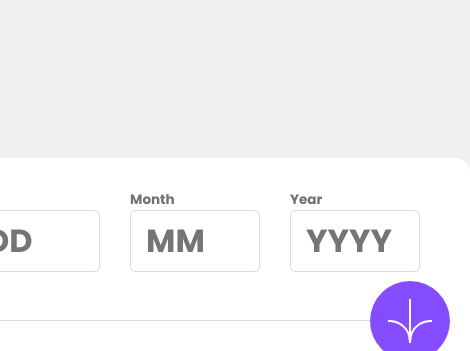
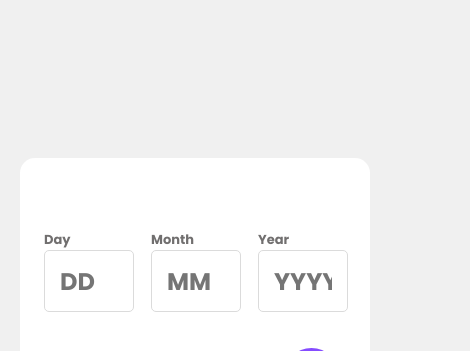
Before and after one commit to HayyatHussain/Age-Calculator, a plain HTML site: page index.html in a window 390 px wide. Shown: the top 351 px of the page, 470 px wide, since content can reach past the window. Drawn offline with Linux system fonts and the light colour scheme.

Commit message:
made design responsive

```diff
--- a/style.css
+++ b/style.css
@@ -70,6 +70,11 @@ input {
   border: 1px solid hsl(0, 0%, 86%);
 }
 
+input:focus {
+  outline: 1.5px solid hsl(259, 100%, 65%);
+  outline-offset: -1.5px; /* To prevent the outline from affecting the layout */
+}
+
 .svg-container {
   display: flex;
   justify-content: right;
@@ -110,3 +115,145 @@ input {
   font-style: italic;
   margin-top: 8px;
 }
+
+/*
+Media Queries
+*/
+
+@media (max-width: 740px) {
+  main {
+    width: 550px;
+    padding: 55px 50px 42px;
+  }
+
+  .svg-container {
+    margin: -40px -20px 0 0;
+  }
+}
+
+@media (max-width: 630px) {
+  main {
+    width: 500px;
+    padding: 62px 40px 36px;
+  }
+
+  .form {
+    gap: 25px;
+    padding-bottom: 50px;
+  }
+
+  h1 {
+    font-size: 57px;
+  }
+
+  label {
+    font-size: 13px;
+  }
+
+  input {
+    width: 120px;
+    height: 18px;
+    font-size: 28px;
+  }
+
+  .svg-container {
+    margin: -35px -10px 0 0;
+  }
+
+  .svg {
+    width: 70px;
+    height: 70px;
+  }
+}
+
+@media (max-width: 550px) {
+  main {
+    width: 450px;
+    padding: 70px 30px 28px;
+  }
+
+  .form {
+    gap: 23px;
+    padding-bottom: 55px;
+  }
+
+  label {
+    font-size: 13px;
+  }
+
+  input {
+    width: 110px;
+    height: 16px;
+    font-size: 28px;
+  }
+
+  .svg-container {
+    margin: -32.6px -10px 0 0;
+  }
+
+  .svg {
+    width: 65px;
+    height: 65px;
+  }
+}
+
+@media (max-width: 490px) {
+  main {
+    width: 400px;
+    padding: 80px 20px 18px;
+  }
+
+  h1 {
+    font-size: 51px;
+  }
+
+  .form {
+    gap: 20px;
+    padding-bottom: 57px;
+  }
+
+  input {
+    width: 100px;
+    height: 14.5px;
+    font-size: 26px;
+  }
+
+  .svg-container {
+    margin: -30px 0px 0 0;
+  }
+
+  .svg {
+    width: 60px;
+    height: 60px;
+  }
+}
+
+@media (max-width: 435px) {
+  main {
+    width: 350px;
+    padding: 90px 24px 18px;
+  }
+
+  h1 {
+    font-size: 48px;
+  }
+
+  .form {
+    gap: 17px;
+  }
+
+  input {
+    width: 90px;
+    height: 13px;
+    font-size: 24px;
+  }
+
+  .svg-container {
+    margin: -30px 7px 0 0;
+  }
+
+  .svg {
+    width: 55px;
+    height: 55px;
+  }
+}
```
